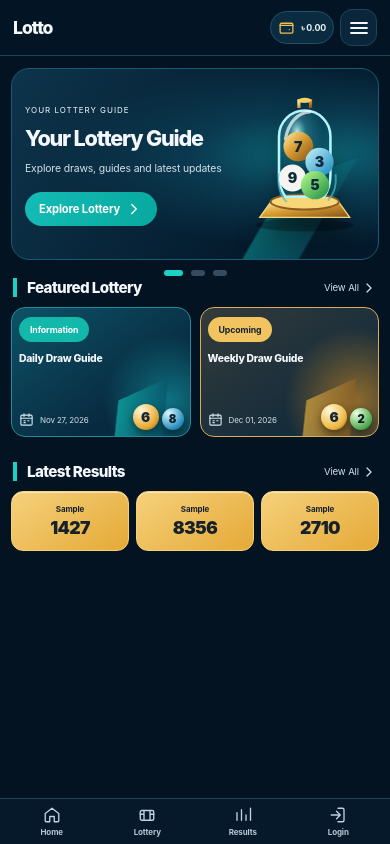
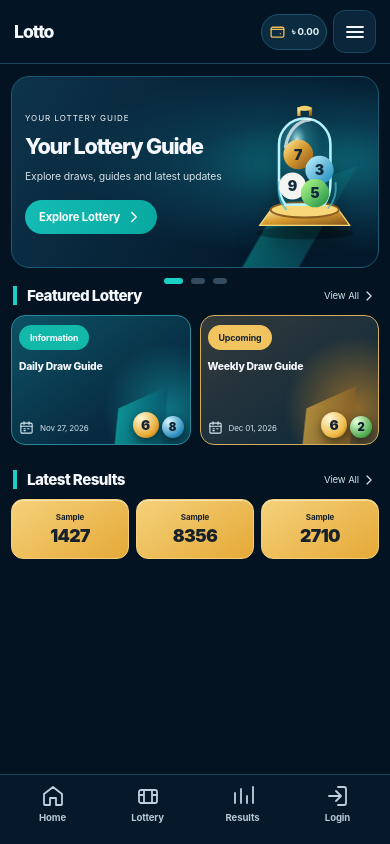
Before and after one commit to rasedulinfinix100-afk/platform, a Next.js app: page / in a window 390 px wide. Built offline with nearby package versions, Linux system fonts and the light colour scheme.

Commit message:
Restore comfortable mobile header footer height and navigation icon sizing

```diff
--- a/app/globals.css
+++ b/app/globals.css
@@ -89,3 +89,19 @@
 
 .page-wrap .deposit-heading{padding:16px;border-radius:14px}
 @media(max-width:480px){.page-wrap .deposit-heading{padding:13px;border-radius:12px}}
+
+/* Restore comfortable header and footer navigation scale */
+.site-header{height:68px}
+.menu-trigger{width:44px;height:44px}
+.bottom-nav{min-height:72px;padding:10px 6px calc(10px + env(safe-area-inset-bottom))}
+.bottom-nav a{min-width:58px;gap:5px;font-size:10px}
+.bottom-nav a svg{width:25px!important;height:25px!important}
+.header-balance{height:38px;font-size:10px}
+@media(max-width:480px){
+ .site-header{height:64px;padding:0 14px}
+ .menu-trigger{width:43px;height:43px}
+ .header-balance{height:36px;font-size:9.6px}
+ .bottom-nav{min-height:70px;padding:9px 5px calc(9px + env(safe-area-inset-bottom))}
+ .bottom-nav a{min-width:54px;gap:4px;font-size:9.6px}
+ .bottom-nav a svg{width:24px!important;height:24px!important}
+}
```
